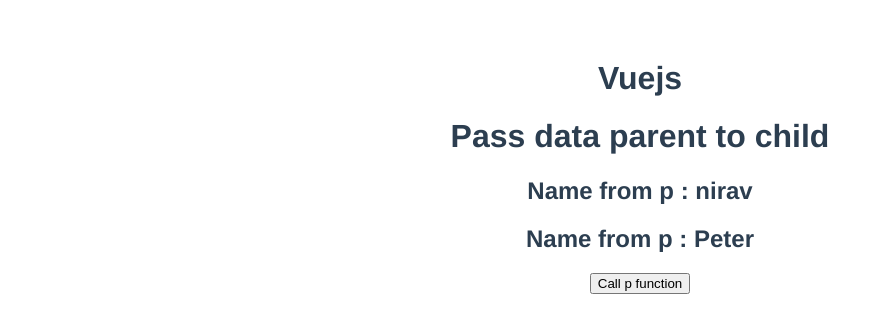
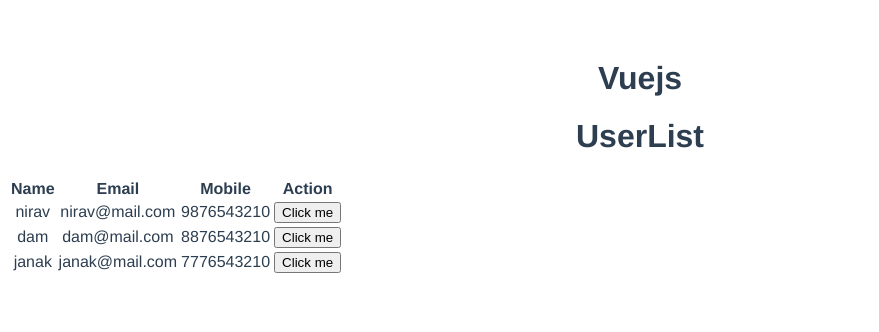
Before and after one commit to niravbhoi/vue-step-by-step, a Vue app: page / in a window 1280 px wide. Shown: the top 332 px of the page, without its empty margins (0-879 px from the left). Built offline with nearby package versions, Linux system fonts and the light colour scheme.

Commit message:
Reuse Component

```diff
--- a/src/App.vue
+++ b/src/App.vue
@@ -8,7 +8,8 @@
     <!-- <CheckboxRadio /> -->
     <!-- <IfElse /> -->
     <!-- <ForLoop /> -->
-    <ParentComp/>
+    <!-- <ParentComp/> -->
+    <UserList />
 </template>
 
 <script>
@@ -19,7 +20,8 @@
 // import CheckboxRadio from './components/CheckboxRadio.vue'
 // import IfElse from './components/IfElse.vue'
 // import ForLoop from './components/ForLoop.vue'
-import ParentComp from './components/ParentComp.vue'
+// import ParentComp from './components/ParentComp.vue'
+import UserList from './components/UserList.vue'
 
 export default {
     name: 'App',
@@ -35,7 +37,8 @@
         // CheckboxRadio,
         // IfElse,
         // ForLoop,
-        ParentComp,
+        // ParentComp,
+        UserList
     }
 }
 </script>
--- /dev/null
+++ b/src/components/UserList.vue
@@ -0,0 +1,53 @@
+<template>
+    <h1>
+        UserList
+    </h1>
+    <table>
+        <tr>
+            <th>Name</th>
+            <th>Email</th>
+            <th>Mobile</th>
+            <th>Action</th>
+        </tr>
+        <tr v-for="user in users" :key="user.name">
+            <UserdataList :userrow="user" :alertName="alertName"/>
+        </tr>
+    </table>
+
+</template>
+
+<script>
+import UserdataList from './UserdataList.vue'
+export default {
+    name : "UserList",
+    data (){
+        return{
+            users:[
+                {
+                    name : "nirav",
+                    email : 'nirav@mail.com',
+                    mobile : '9876543210'
+                },
+                {
+                    name : "dam",
+                    email : 'dam@mail.com',
+                    mobile : '8876543210'
+                },
+                {
+                    name : "janak",
+                    email : 'janak@mail.com',
+                    mobile : '7776543210'
+                }
+            ]
+        }
+    },
+    components:{
+        UserdataList
+    },
+    methods:{
+        alertName(username){
+            console.log(username);
+        }
+    }
+}
+</script>
--- /dev/null
+++ b/src/components/UserdataList.vue
@@ -0,0 +1,21 @@
+<template>
+    <td>{{ userrow.name }}</td>
+    <td>{{ userrow.email }}</td>
+    <td>{{ userrow.mobile }}</td>
+    <td><button v-on:click="alertName(userrow.name)">Click me</button></td>
+</template>
+
+<script>
+export default {
+    name : "UserdataList",
+    props : {
+        userrow : Object,
+        alertName : Function,
+    },
+    data (){
+        return {
+
+        }
+    },
+}
+</script>
```
